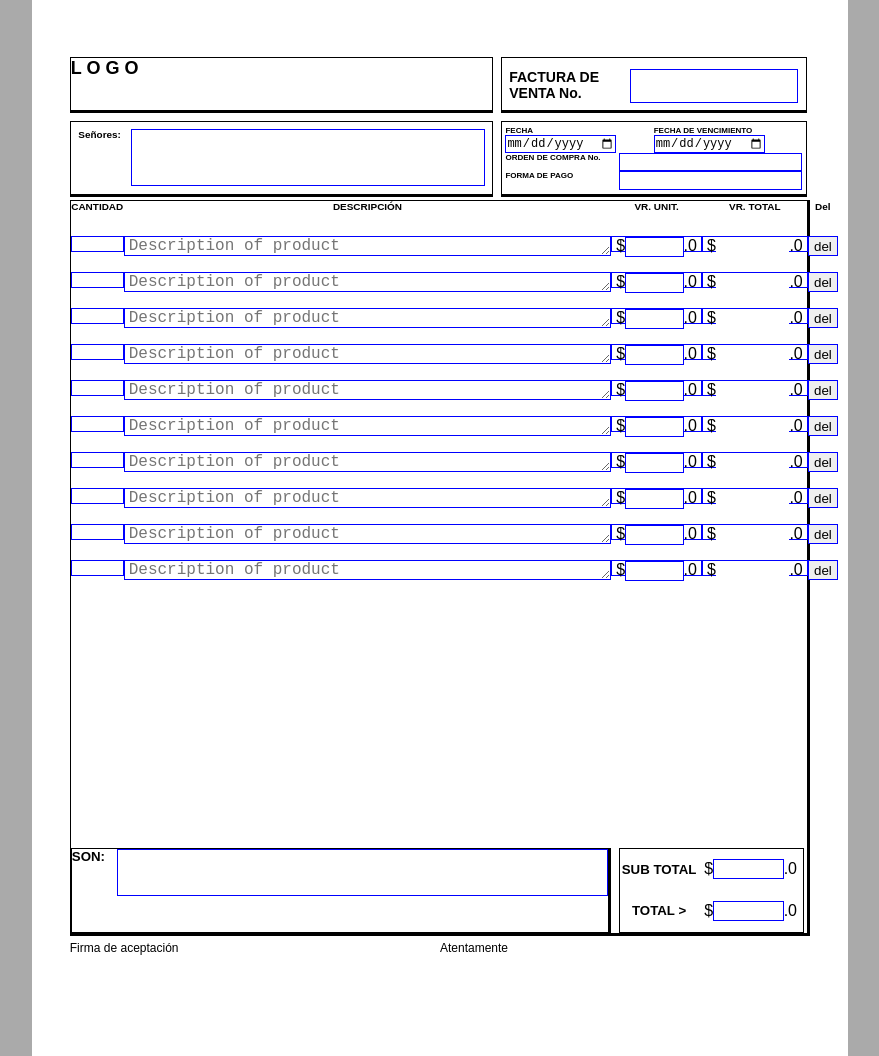
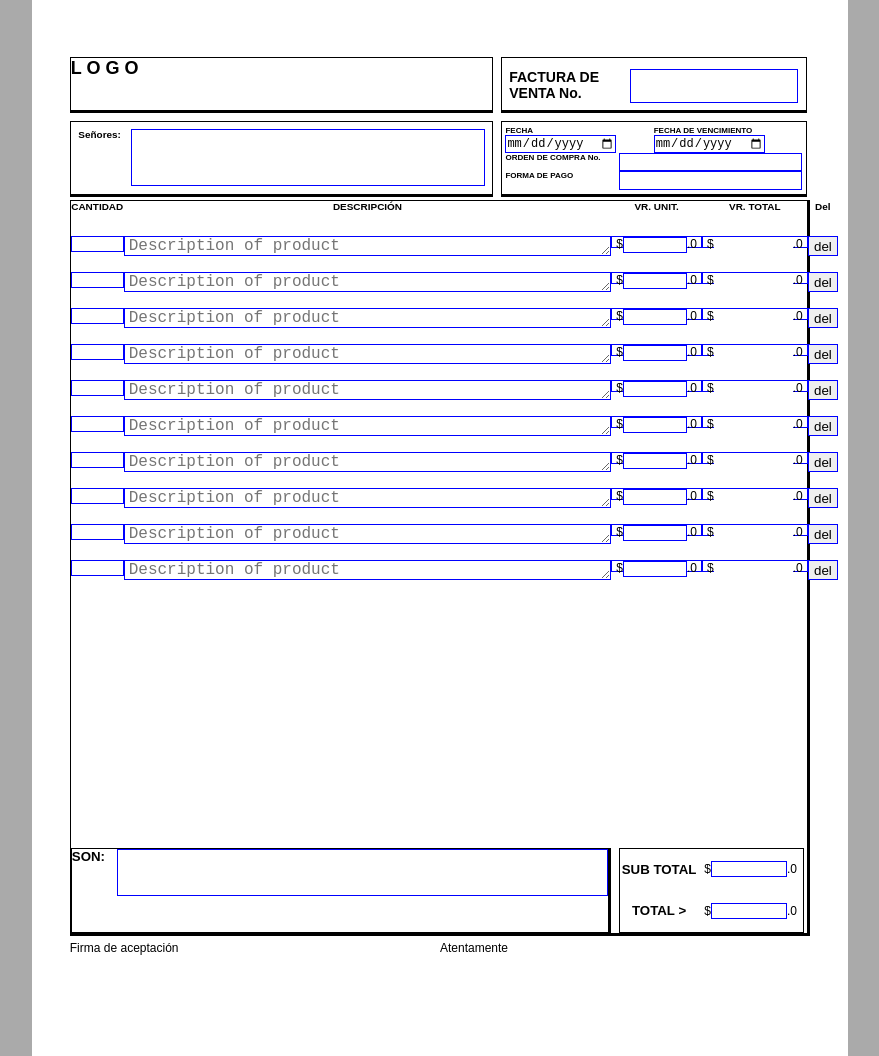
Before and after one commit to jhnemogap/invoiceJHNS_01, a plain HTML site: page index.html in a window 1280 px wide. Shown: the whole page, without its empty margins (200-1079 px from the left). Drawn offline with Linux system fonts and the light colour scheme.

Commit message:
[base manual] fix font-size

```diff
--- a/src/styles/styles.css
+++ b/src/styles/styles.css
@@ -162,6 +162,12 @@ input[type="number"] {
 .product-vr-total {
   display: flex;
   justify-content: space-between;
+  font-size: var(--fontSizeBase);
+}
+
+.product-vr-unit input,
+.product-vr-total input {
+  font-size: var(--fontSizeBase);
 }
 
 .product-value {
@@ -209,12 +215,14 @@ input[type="number"] {
   justify-content: space-between;
   align-items: center;
   padding: 0 6px 0;
+  font-size: var(--fontSizeBase);
 }
 
 .price-subTotal-value,
 .price-total-value {
   width: 100%;
   text-align: right;
+  font-size: var(--fontSizeBase);
 }
 
 /*---- F O O T E R -----*/
```
